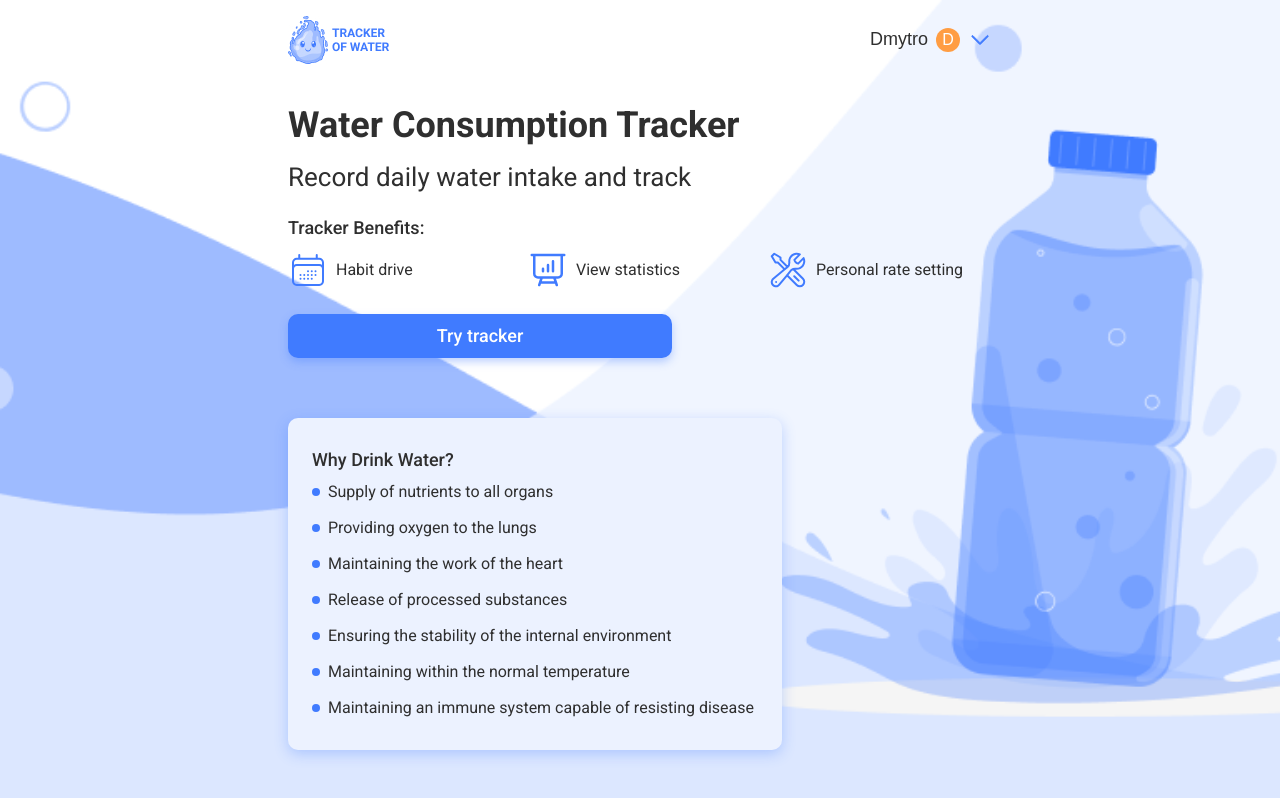
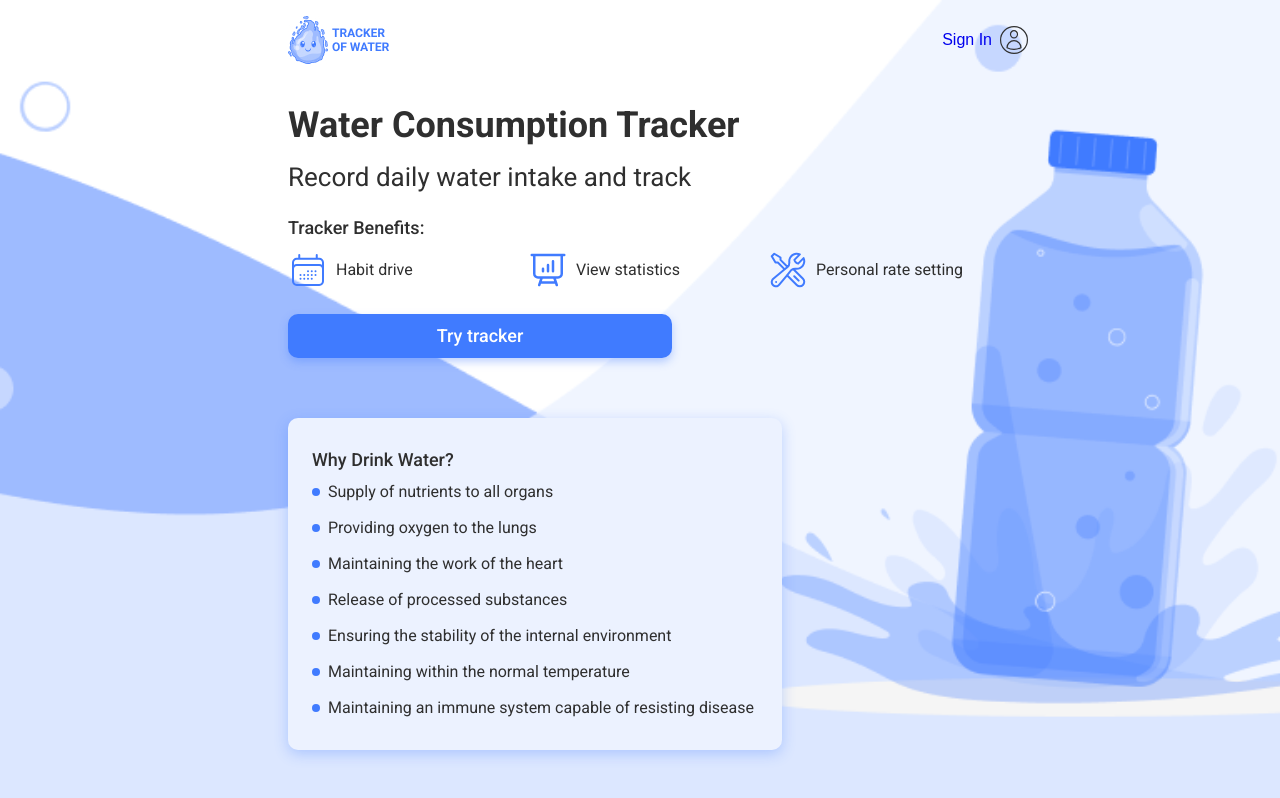
Before and after one commit to VuktorTS/water-tracker, a React (Vite) app: page / in a window 1280 px wide. Built offline with nearby package versions, Linux system fonts and the light colour scheme.

Commit message:
0.0.0-17.04.24

```diff
--- a/src/App.jsx
+++ b/src/App.jsx
@@ -16,6 +16,7 @@ import ModalPage from './pages/ModalPage';
 // const HomePage = lazy(() => import('./pages/HomePage'));
 // const WelcomePage = lazy(() => import('./pages/WelcomePage'));
 // const SignupPage = lazy(() => import('./pages/SignupPage'));
+const LoggedInOrNot = lazy(() => import('./components/LoggedInOrNot/LoggedInOrNot'));
 
 export const App = () => {
   // const dispatch = useDispatch();
--- a/src/components/Header/Header.jsx
+++ b/src/components/Header/Header.jsx
@@ -1,17 +1,19 @@
 import { Logo } from "../Logo/Logo";
 import { UserAuth } from "../UserAuth/UserAuth";
 import { StyledHeader } from "./Header.styled";
-// import { useSelector } from "react-redux";
+import { isLoggedIn } from "../../redux/auth/authSelectors";
+import { useSelector } from "react-redux";
+import { UserLogo } from "../UserLogo/UserLogo";
 
 export const Header = () => {
+  const isLogged = useSelector(isLoggedIn);
 
   return (
     <StyledHeader>
 
         <div>
           <Logo />
-          <UserAuth/>
-
+          {isLogged ? <UserLogo/> : <UserAuth/>}
         </div>
 
     </StyledHeader>
--- a/src/components/Header/Header.styled.jsx
+++ b/src/components/Header/Header.styled.jsx
@@ -29,5 +29,6 @@ export const StyledHeader = styled.header`
     font-weight: 400;
     font-size: 16px;
     line-height: 125%;
+    position: relative;
   }
 `;
--- /dev/null
+++ b/src/components/LoggedInOrNot/LoggedInOrNot.jsx
@@ -0,0 +1,11 @@
+import { Navigate } from "react-router-dom";
+import { useSelector } from "react-redux";
+import { selectIsLoggedIn } from "../../redux/auth/authSelectors";
+
+const LoggedInOrNot = ({ component: Component, redirectTo = '/' }) => {
+    const isLoggedIn = useSelector(selectIsLoggedIn);
+
+    return isLoggedIn ? <Navigate to={redirectTo}/> : Component;
+};
+
+export default LoggedInOrNot;
--- a/src/components/UserAuth/UserAuth.jsx
+++ b/src/components/UserAuth/UserAuth.jsx
@@ -1,20 +1,13 @@
-import { NavbarLink, StyledIcon } from './UserAuth.styled'
-import { UserMenu } from '../UserMenu/UserMenu'
-// import { useSelector } from "react-redux";
-import icons from "img/icons.svg"
+import css from './UserAuth.module.css';
+import { Link } from "react-router-dom"
 
 export const UserAuth = () => {
-  const isLoggedIn = true //useSelector(selectIsLoggedIn);
 
   return (
-    <div>
-      {isLoggedIn ? <UserMenu /> : <NavbarLink to='/signin'>Sign in
-        <StyledIcon>
-          <use href={`${icons}#icon-user`}></use>
-        </StyledIcon>
-        </NavbarLink>
-      }
-
+    <div className={css.allDivLink}>
+      <Link to="/signin" style={{minHeight: '100%'}}>
+      <button type="button" className={css.buttonLink}>Sign In <svg className={css.svgSpan}/></button>
+      </Link>
     </div>
   )
 }
--- /dev/null
+++ b/src/components/UserAuth/UserAuth.module.css
@@ -0,0 +1,26 @@
+.allDivLink{
+  height: 100%;
+  position: absolute;
+  right: 0;
+  display: flex;
+
+}
+
+.buttonLink{
+  height: 100%;
+  position: relative;
+}
+
+.svgSpan{
+  color: transparent;
+  position: absolute;
+  width: 28px;
+  height: 28px;
+  background-size: 100%;
+  background-repeat: no-repeat;
+  background-position: center;
+  background-image: url('./user_outline.svg');
+  top: 50%;
+  left: calc(100% + 8px);
+  transform: translateY(-50%);
+}
--- /dev/null
+++ b/src/components/UserLogo/UserLogo.jsx
@@ -0,0 +1,20 @@
+import { NavbarLink, StyledIcon } from './UserLogo.styled';
+import { UserMenu } from '../UserMenu/UserMenu';
+// import { useSelector } from "react-redux";
+import icons from "img/icons.svg";
+
+export const UserLogo = () => {
+  const isLoggedIn = true //useSelector(selectIsLoggedIn);
+
+  return (
+    <div>
+      {isLoggedIn ? <UserMenu /> : <NavbarLink to='/signin'>Sign in
+        <StyledIcon>
+          <use href={`${icons}#icon-user`}></use>
+        </StyledIcon>
+        </NavbarLink>
+      }
+
+    </div>
+  )
+};
```
Also changed, not shown: src/components/UserAuth/user_outline.svg (added), src/components/UserLogo/UserLogo.styled.js (renamed from src/components/UserAuth/UserAuth.styled.js).
